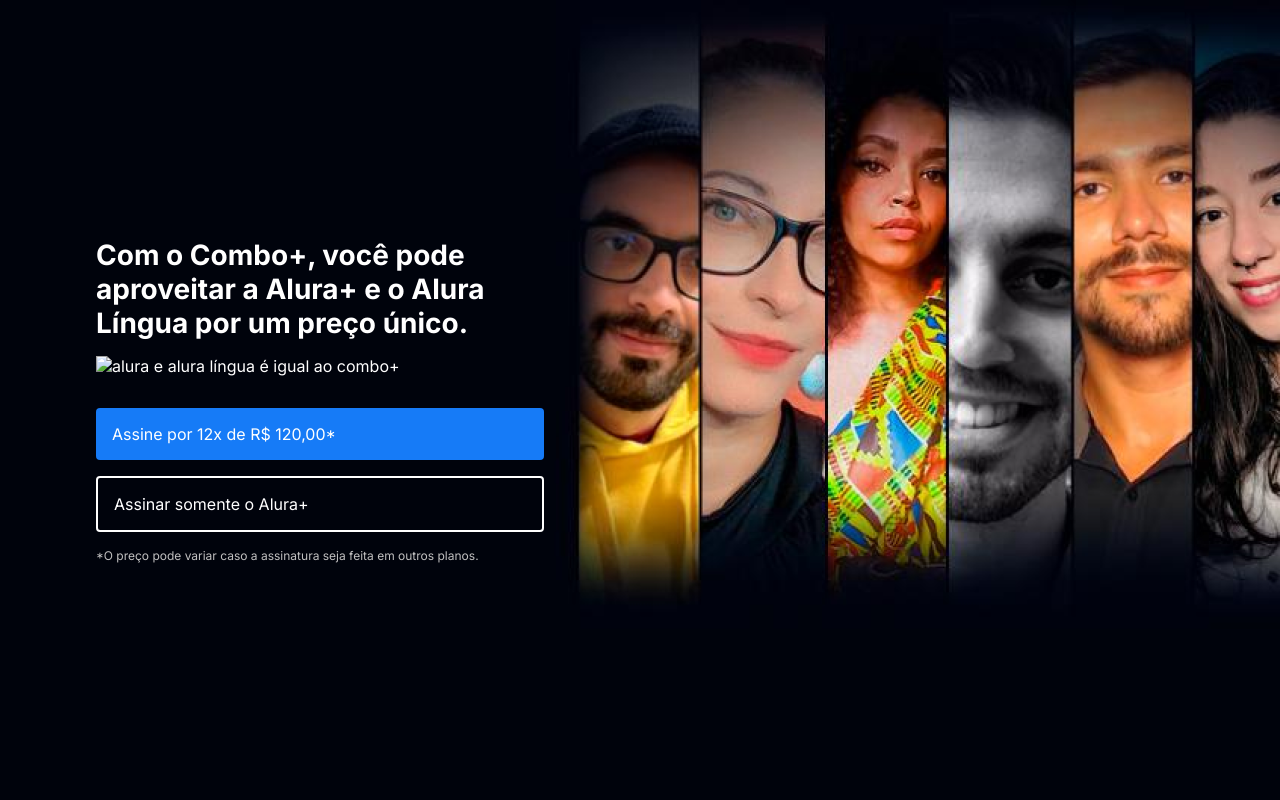
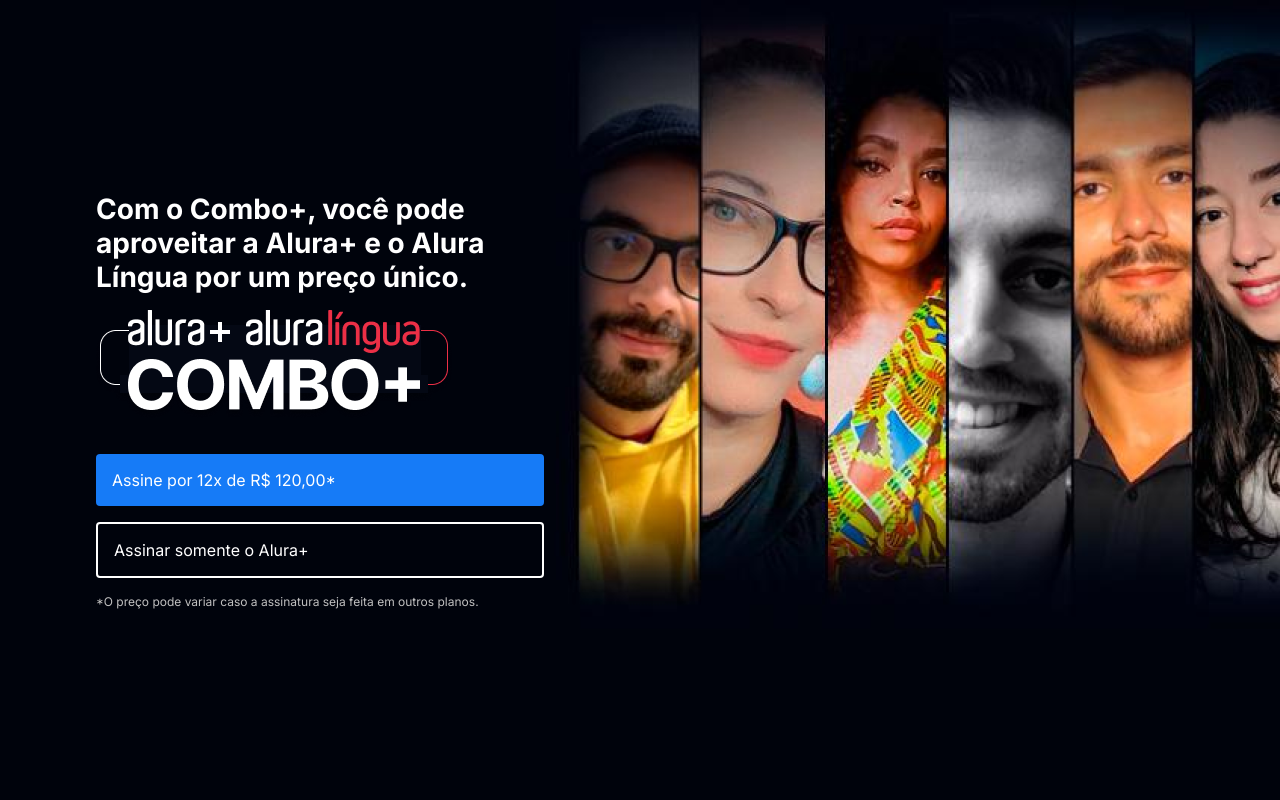
Before and after one commit to thiagogama13/alura-plus, a plain HTML site: page index.html in a window 1280 px wide. Shown: the top 800 px of the page. Drawn offline with Linux system fonts and the light colour scheme; the site is published under a folder, as on GitHub Pages, so addresses that start at the root find nothing.

Commit message:
Update index.html

```diff
--- a/index.html
+++ b/index.html
@@ -10,7 +10,7 @@
     <section class="container principal">
         <div class="container__caixa">
             <h1 class="container__titulo">Com o Combo+, você pode aproveitar a Alura+ e o Alura Língua por um preço único.</h1>
-            <img src="/assests/Combo.png" alt="alura e alura língua é igual ao combo+" class="container__imagem">
+            <img src="assests/Combo.png" alt="alura e alura língua é igual ao combo+" class="container__imagem">
             <a href="https://www.alura.com.br" class="container__botao">Assine por 12x de R$ 120,00*</a>
             <a href="https://www.alura.com.br" class="container__botao botao__secundario">Assinar somente o Alura+</a>
             <p class="container__aviso">*O preço pode variar caso a assinatura seja feita em outros planos.</p>
```
